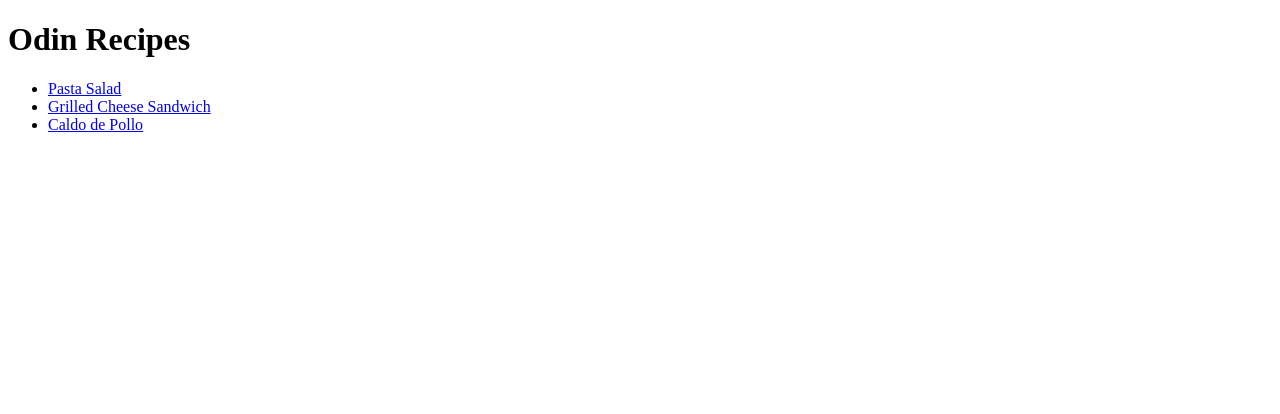
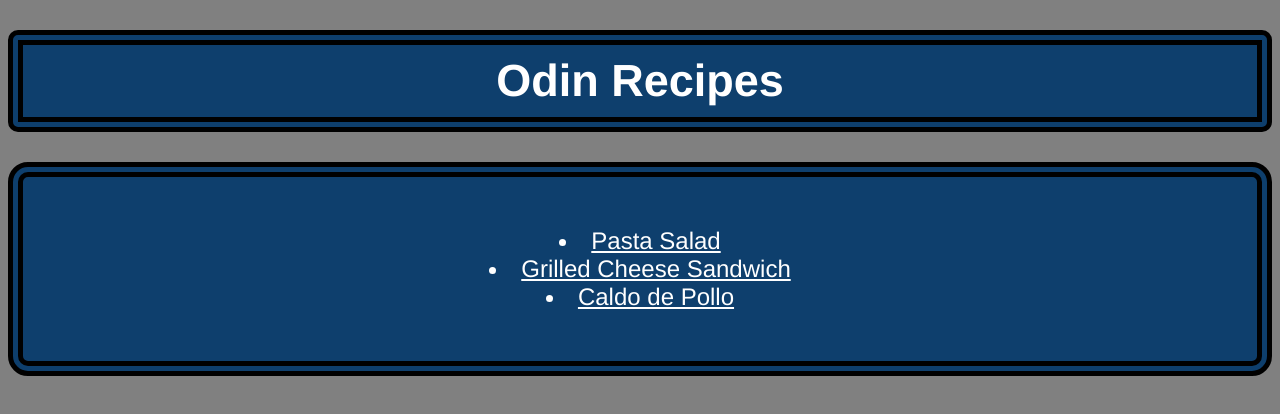
Before and after one commit to HectorRel/odin-recipes, a plain HTML site: page index.html in a window 1280 px wide. Drawn offline with Linux system fonts and the light colour scheme.

Commit message:
Styled home page

```diff
--- a/index.html
+++ b/index.html
@@ -4,11 +4,12 @@
 <head>
     <meta charset="utf-8">
     <title>Recipes</title>
+    <link rel="stylesheet" href="style.css">
 </head>
 
 <body>
-    <h1>Odin Recipes</h1>
-    <ul>
+    <h1 class="title">Odin Recipes</h1>
+    <ul class="list recipes">
         <li><a href="recipes/pasta-salad.html">Pasta Salad</a></li>
         <li><a href="recipes/grilled-cheese-sandwich.html">Grilled Cheese Sandwich</a></li>
         <li><a href="recipes/caldo-de-pollo.html">Caldo de Pollo</a></li>
--- /dev/null
+++ b/style.css
@@ -0,0 +1,30 @@
+body {
+    background-color: rgba(0, 0, 0, 0.499);
+    font-family: Helvetica, Cursive, Monospace;
+}
+
+.title {
+    color: white;
+    background-color: rgb(14, 63, 109);
+    font-size: 45px;
+    font-weight: bold;
+    text-align: center;
+    border: 15px double black;
+    border-radius: 10px;
+    padding: 10px;
+}
+
+.list.recipes {
+    color: white;
+    font-size: 24px;
+    background-color: rgb(14, 63, 109);
+    text-align: center;
+    list-style-position: inside;
+    border: 15px double black;
+    padding: 50px;
+    border-radius: 20px;
+}
+
+.list.recipes a {
+    color: white;
+}
```
